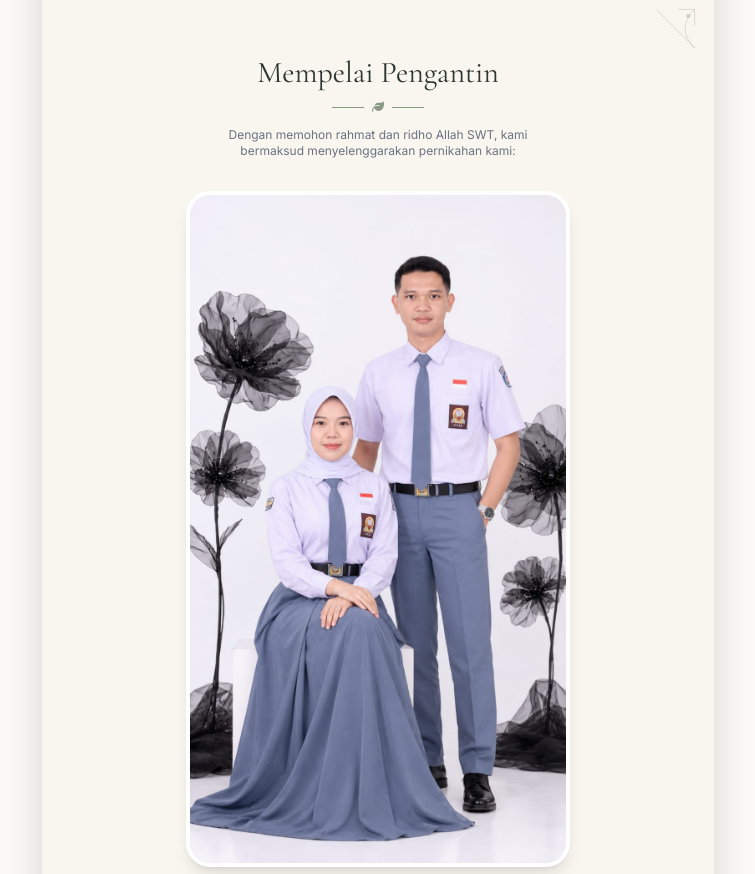
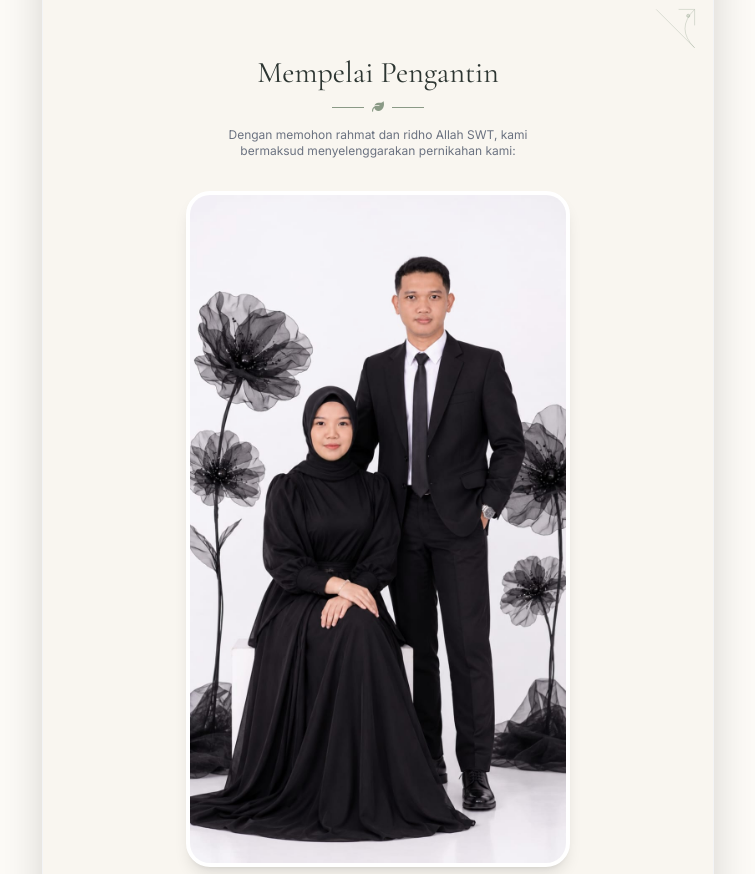
Before and after one commit to undangandigitall660-beep/farid-bila, a plain HTML site: page index.html in a window 1280 px wide. Shown: the part 1146-2020 px from the top of the page, without its empty margins (262-1017 px from the left). Drawn offline with nearby package versions, Linux system fonts and the light colour scheme.

Commit message:
Update index.html

```diff
--- a/index.html
+++ b/index.html
@@ -207,7 +207,7 @@
             <!-- Couple Prewedding Photo -->
             <div class="max-w-xs sm:max-w-sm mx-auto mb-10" data-aos="zoom-in" data-aos-duration="1200">
                 <div class="rounded-3xl overflow-hidden border-4 border-white shadow-lg bg-white transition duration-500 transform hover:scale-[1.02]">
-                    <img src="priwed.jpeg" alt="Farid & Bila" class="w-full h-auto object-cover">
+                    <img src="prwd.jpeg" alt="Farid & Bila" class="w-full h-auto object-cover">
                 </div>
             </div>
 
```
